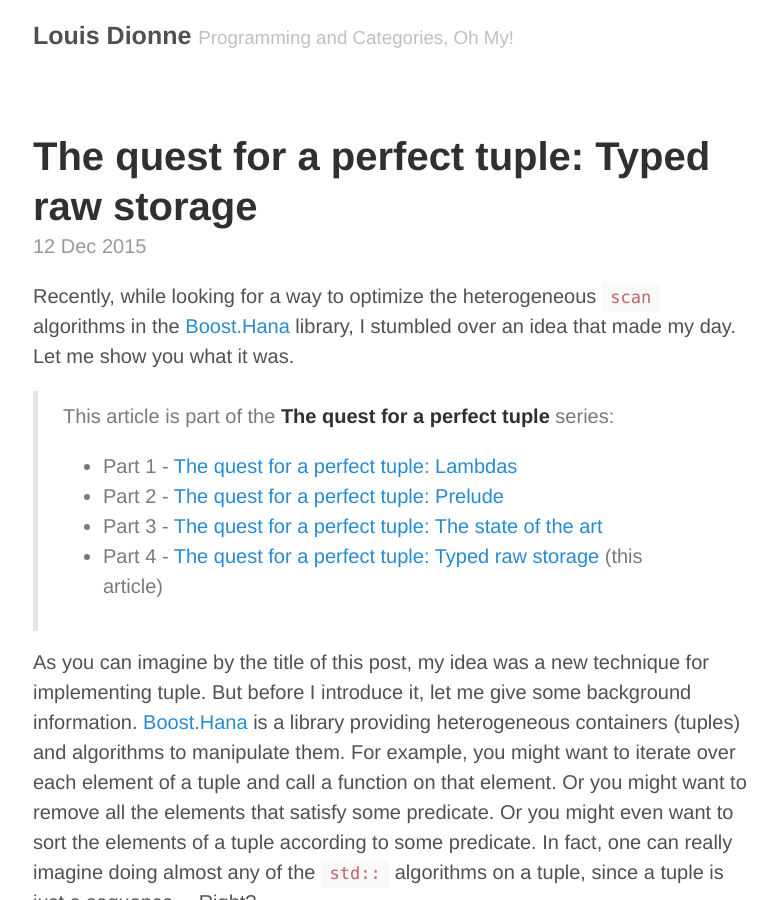
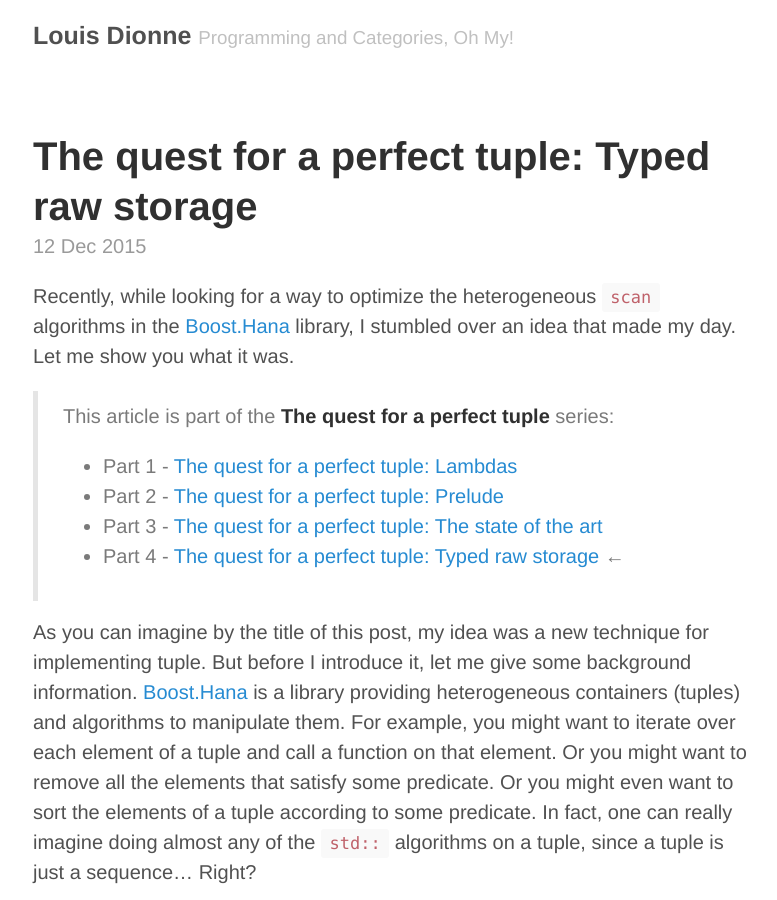
Before and after one commit to ldionne/ldionne.github.io, a Jekyll site: the page built from _posts/perfect-tuple/2015-12-12-typed-raw-storage.md, in a window 1280 px wide and 900 px high. Shown: the whole window, without its empty margins (247-1024 px from the left). Built offline with Jekyll 4.4.1, drawn with Linux system fonts in a browser that asks for light colours; nearby versions of some CDN libraries; comment, search, counter and statistics services are not loaded.

Commit message:
Use arrow instead of (this post) in series.html

```diff
--- a/_includes/series.html
+++ b/_includes/series.html
@@ -6,9 +6,10 @@
     {% if post.series == page.series %}
         {% capture count %}{{ count | plus: '1' }}{% endcapture %}
         <li>Part {{ count }} -
-        <a href="{{post.url}}">{{post.title}}</a>
         {% if page.url == post.url %}
-            (this article)
+            <a href="{{post.url}}">{{post.title}}</a>&nbsp;&larr;
+        {% else %}
+            <a href="{{post.url}}">{{post.title}}</a>
         {% endif %}
         </li>
     {% endif %}
```
